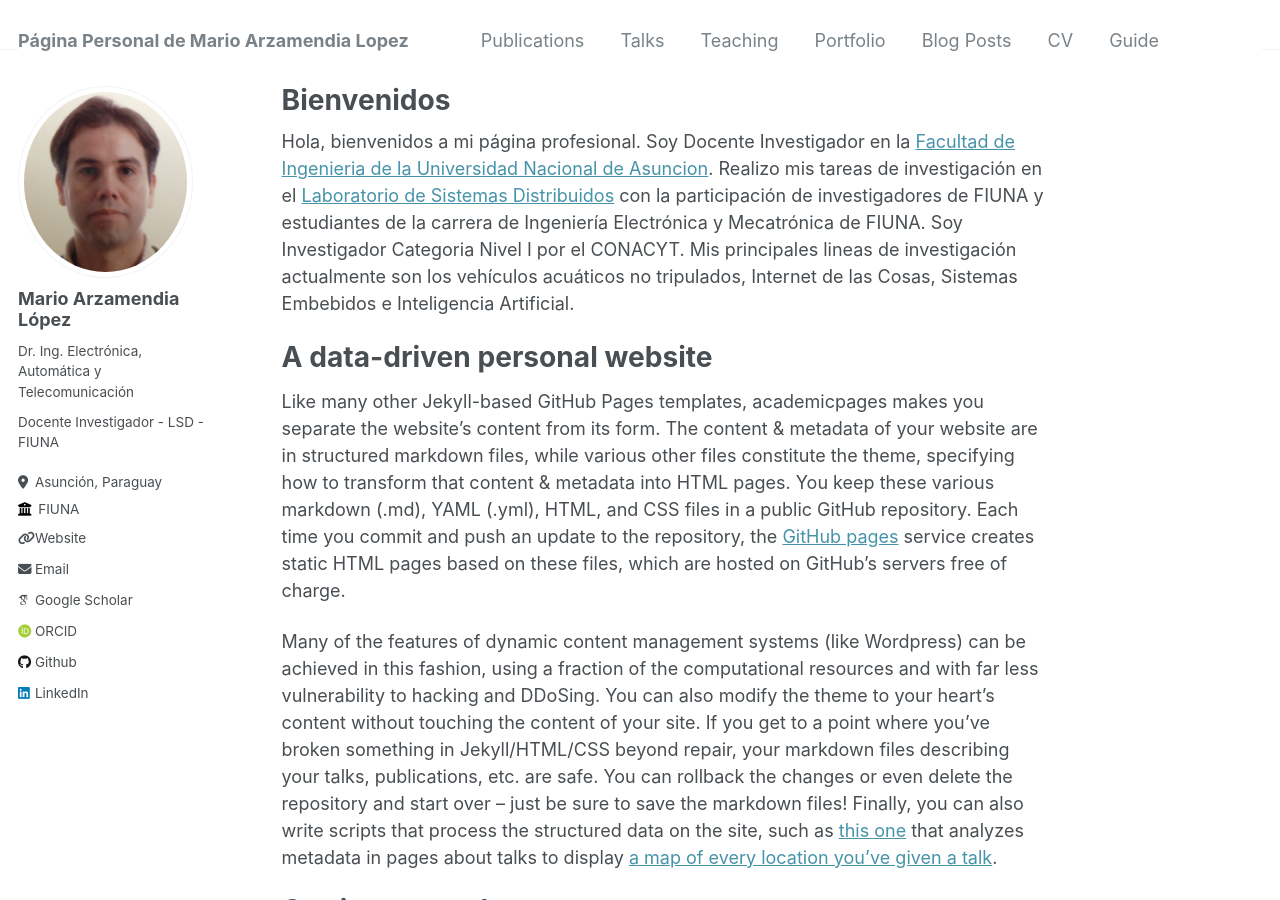
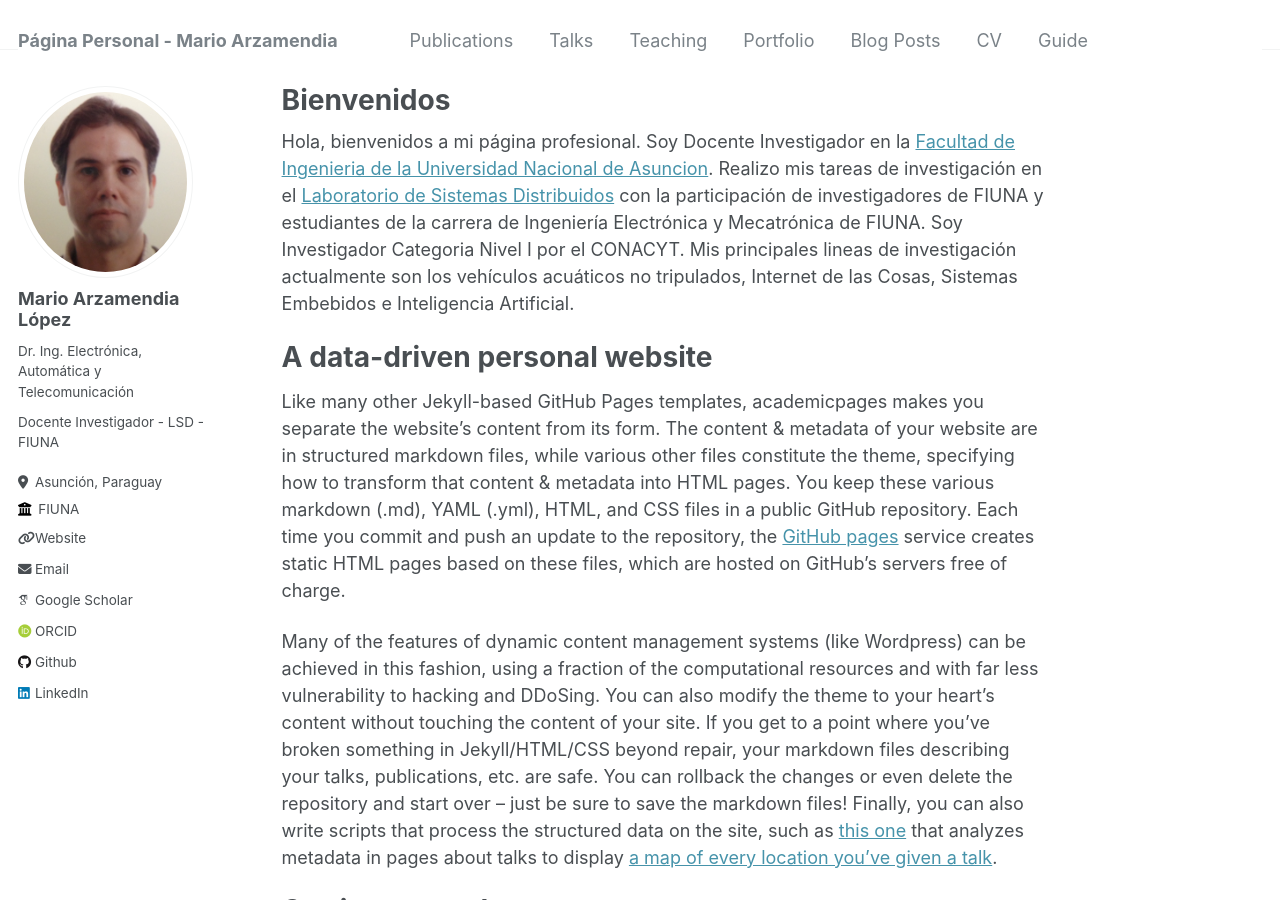
Before and after one commit to marzlop/marzlop.github.io, a Jekyll site: the page built from _pages/about.md, in a window 1280 px wide and 900 px high. Built offline with Jekyll 4.4.1, drawn with Linux system fonts in a browser that asks for light colours; some web fonts are replaced.

Commit message:
Update _config.yml

```diff
--- a/_config.yml
+++ b/_config.yml
@@ -15,7 +15,7 @@ minimal_mistakes_skin    : "air" # "air", "aqua", "contrast", "dark", "dirt", "n
 
 # Basic Site Settings
 locale                   : "es-PY"
-title                    : "Página Personal de Mario  Arzamendia Lopez"
+title                    : "Página Personal - Mario  Arzamendia"
 title_separator          : "-"
 name                     : &name "Dr. Ing. Mario Eduardo Arzamendia Lopez"
 description              : &description "Docente Investigador "
```
